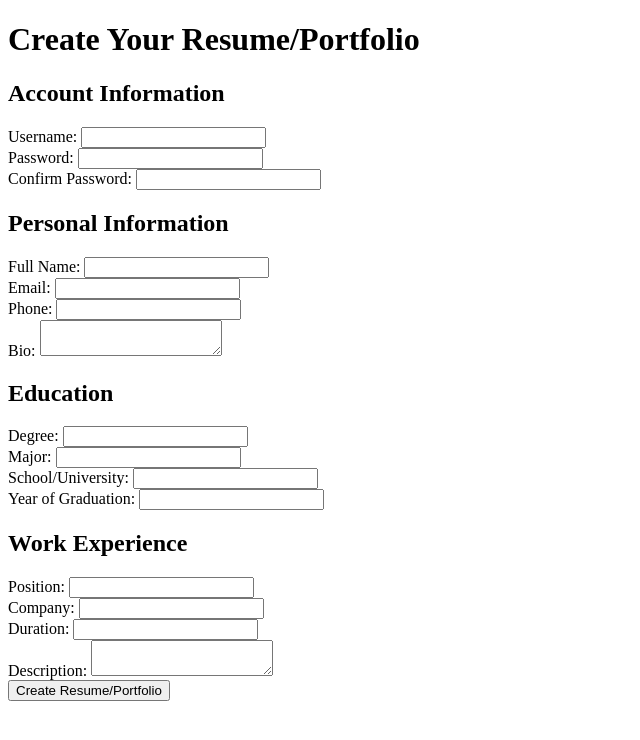
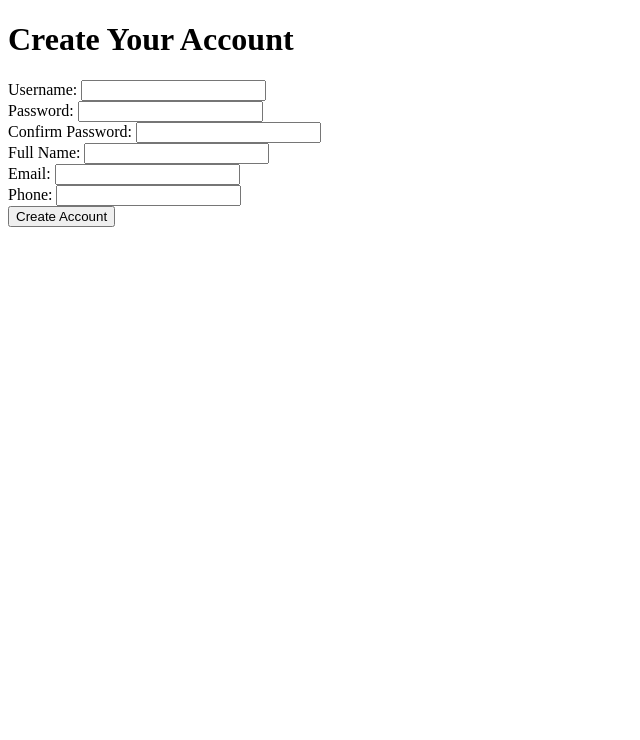
Before and after one commit to pleaselukau/portfolio-generator, a Flask app: page /signup in a window 1280 px wide. Shown: the top 740 px of the page, without its empty margins (0-640 px from the left). Run offline with Flask 3, Linux system fonts and the light colour scheme.

Commit message:
testing multiple portfolios

```diff
--- a/app.py
+++ b/app.py
@@ -30,14 +30,15 @@ class User(UserMixin, db.Model):
     id = db.Column(db.Integer, primary_key=True)
     username = db.Column(db.String(50), unique=True, nullable=False)
     password = db.Column(db.String(100), nullable=False)
-    portfolio = db.relationship('Portfolio', backref='user', uselist=False)
+    full_name = db.Column(db.String(50))
+    email = db.Column(db.String(100))
+    phone = db.Column(db.Integer)
+    portfolios = db.relationship('Portfolio', backref='user', lazy=True)
 
 class Portfolio(db.Model):
     id = db.Column(db.Integer, primary_key=True)
     user_id = db.Column(db.Integer, db.ForeignKey('user.id'), nullable=False)
-    # full_name = db.Column(db.String(50))
-    # email = db.Column(db.String(100))
-    # phone = db.Column(db.Integer)
+    nickname = db.Column(db.String(100))
     bio = db.Column(db.Text)
     education_degree = db.Column(db.String(100))
     education_major = db.Column(db.String(100))
@@ -77,42 +78,24 @@ def initialize_routes(app):
             full_name = request.form['full_name']
             email = request.form['email']
             phone = request.form['phone']
-            bio = request.form['bio']
-            education_degree = request.form['education_degree']
-            education_major = request.form['education_major']
-            education_school = request.form['education_school']
-            education_year = request.form['education_year']
-            work_position = request.form['work_position']
-            work_company = request.form['work_company']
-            work_duration = request.form['work_duration']
-            work_description = request.form['work_description']
             # Check if passwords match and username is unique
             if password != confirm_password:
                 flash('Passwords do not match', 'error')
-                return redirect(url_for('index'))
+                return redirect(url_for('signup'))
             existing_user = User.query.filter_by(username=username).first()
             if existing_user:
                 flash('Username already exists', 'error')
-                return redirect(url_for('index'))
+                return redirect(url_for('signup'))
             # Create new user and portfolio
-            new_user = User(username=username, password=password)
-            new_portfolio = Portfolio(
-                user=new_user,
-                full_name=full_name,
-                email=email,
-                phone=phone,
-                bio=bio,
-                education_degree=education_degree,
-                education_major=education_major,
-                education_school=education_school,
-                education_year=education_year,
-                work_position=work_position,
-                work_company=work_company,
-                work_duration=work_duration,
-                work_description=work_description
-            )
+            new_user = User(username=username, password=password, full_name=full_name, email=email,phone=phone)
+            # new_portfolio = Portfolio(
+            #     user=new_user,
+            #     full_name=full_name,
+            #     email=email,
+            #     phone=phone
+            # )
             db.session.add(new_user)
-            db.session.add(new_portfolio)
+            # db.session.add(new_portfolio)
             db.session.commit()
             flash('Account created successfully', 'success')
             # Redirect to index after successful signup
@@ -143,21 +126,48 @@ def initialize_routes(app):
     @login_required
     def dashboard():
         user = current_user
-        portfolio = Portfolio.query.filter_by(user_id=user.id).first()
-        return render_template('dashboard.html', user=user, portfolio=portfolio)
+        return render_template('dashboard.html', user=user)
 
-    @app.route('/add_project', methods=['POST'])
+    @app.route('/add_portfolio', methods=['GET', 'POST'])
     @login_required
-    def add_project():
-        user = current_user
-        portfolio = Portfolio.query.filter_by(user_id=user.id).first()
-        title = request.form['title']
-        url = request.form['url']
-        description = request.form['description']
-        new_project = Project(portfolio_id=portfolio.id, title=title, url=url, description=description)
-        db.session.add(new_project)
-        db.session.commit()
-        return jsonify({'title': title, 'description': description})
+    def add_portfolio():
+        if request.method == 'POST':
+            user = current_user
+            full_name = request.form['full_name']
+            email = request.form['email']
+            phone = request.form['phone']
+            bio = request.form['bio']
+            education_degree = request.form['education_degree']
+            education_major = request.form['education_major']
+            education_school = request.form['education_school']
+            education_year = request.form['education_year']
+            work_position = request.form['work_position']
+            work_company = request.form['work_company']
+            work_duration = request.form['work_duration']
+            work_description = request.form['work_description']
+            nickname = request.form['nickname']
+            new_portfolio = Portfolio(
+                user=user,
+                nickname=nickname,
+                full_name=full_name,
+                email=email,
+                phone=phone,
+                bio=bio,
+                education_degree=education_degree,
+                education_major=education_major,
+                education_school=education_school,
+                education_year=education_year,
+                work_position=work_position,
+                work_company=work_company,
+                work_duration=work_duration,
+                work_description=work_description
+            )
+            db.session.add(new_portfolio)
+            db.session.commit()
+            flash('Portfolio created successfully', 'success')
+            return redirect(url_for('dashboard'))
+        else:
+            return render_template('add_portfolio.html')
 
 # Main function to create and run the app
 if __name__ == '__main__':
--- a/templates/signup.html
+++ b/templates/signup.html
@@ -6,48 +6,21 @@
     <title>Signup - Portfolio Generator</title>
 </head>
 <body>
-    <h1>Create Your Resume/Portfolio</h1>
+    <h1>Create Your Account</h1>
     <form action="/signup" method="post">
-        <h2>Account Information</h2>
         <label for="username">Username:</label>
         <input type="text" id="username" name="username" required><br>
         <label for="password">Password:</label>
         <input type="password" id="password" name="password" required><br>
         <label for="confirm_password">Confirm Password:</label>
         <input type="password" id="confirm_password" name="confirm_password" required><br>
-
-
-        <h2>Personal Information</h2>
         <label for="full_name">Full Name:</label>
         <input type="text" id="full_name" name="full_name" required><br>
         <label for="email">Email:</label>
         <input type="email" id="email" name="email" required><br>
         <label for="phone">Phone:</label>
         <input type="tel" id="phone" name="phone"><br>
-        <label for="bio">Bio:</label>
-        <textarea id="bio" name="bio"></textarea><br>
-
-        <h2>Education</h2>
-        <label for="education_degree">Degree:</label>
-        <input type="text" id="education_degree" name="education_degree"><br>
-        <label for="education_major">Major:</label>
-        <input type="text" id="education_major" name="education_major"><br>
-        <label for="education_school">School/University:</label>
-        <input type="text" id="education_school" name="education_school"><br>
-        <label for="education_year">Year of Graduation:</label>
-        <input type="text" id="education_year" name="education_year"><br>
-
-        <h2>Work Experience</h2>
-        <label for="work_position">Position:</label>
-        <input type="text" id="work_position" name="work_position"><br>
-        <label for="work_company">Company:</label>
-        <input type="text" id="work_company" name="work_company"><br>
-        <label for="work_duration">Duration:</label>
-        <input type="text" id="work_duration" name="work_duration"><br>
-        <label for="work_description">Description:</label>
-        <textarea id="work_description" name="work_description"></textarea><br>
-
-        <button type="submit">Create Resume/Portfolio</button>
+        <button type="submit">Create Account</button>
     </form>
 </body>
 </html>
```
Also changed, not shown: templates/add_portfolio.html (added, +17 -0 lines), templates/dashboard.html (+7 -68 lines).
